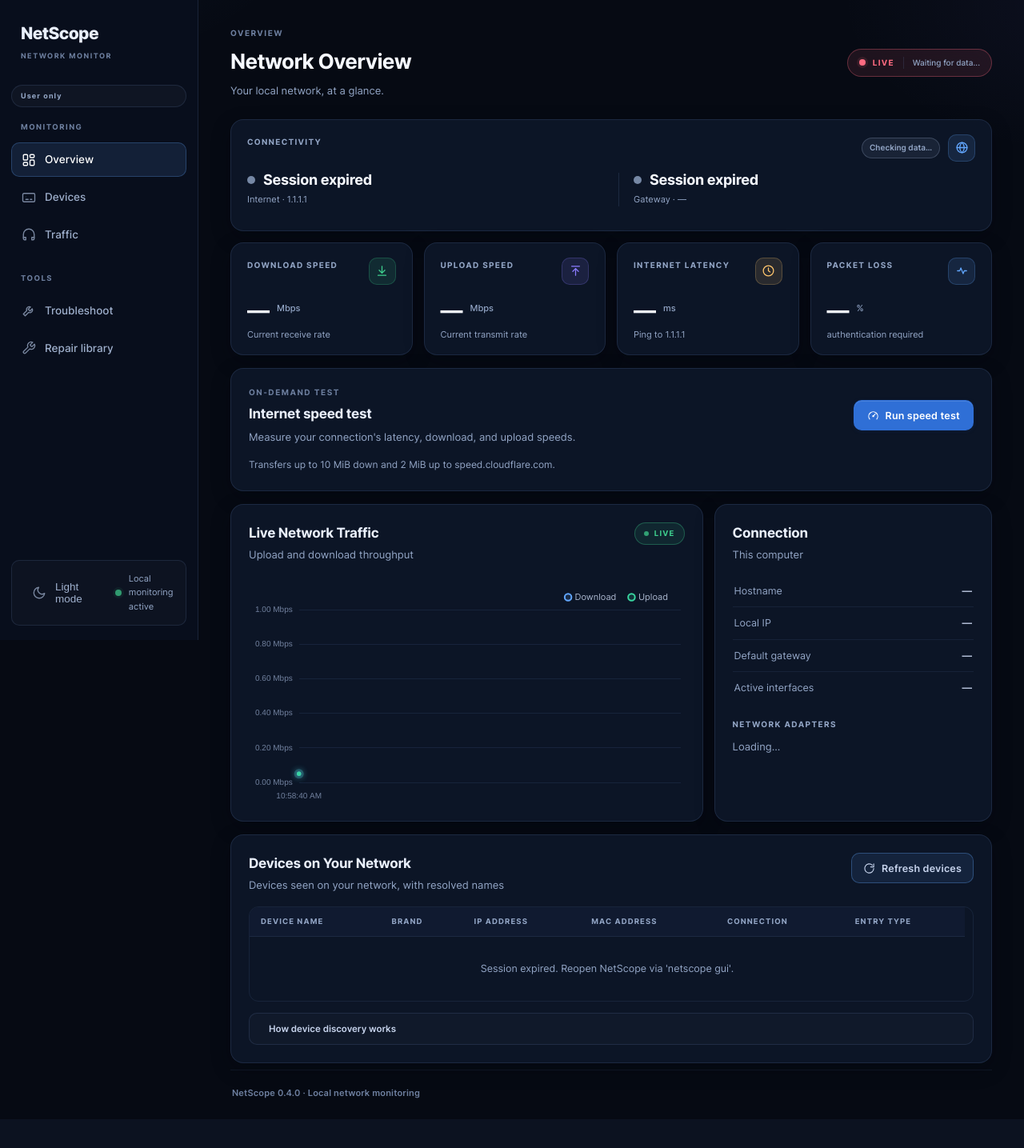
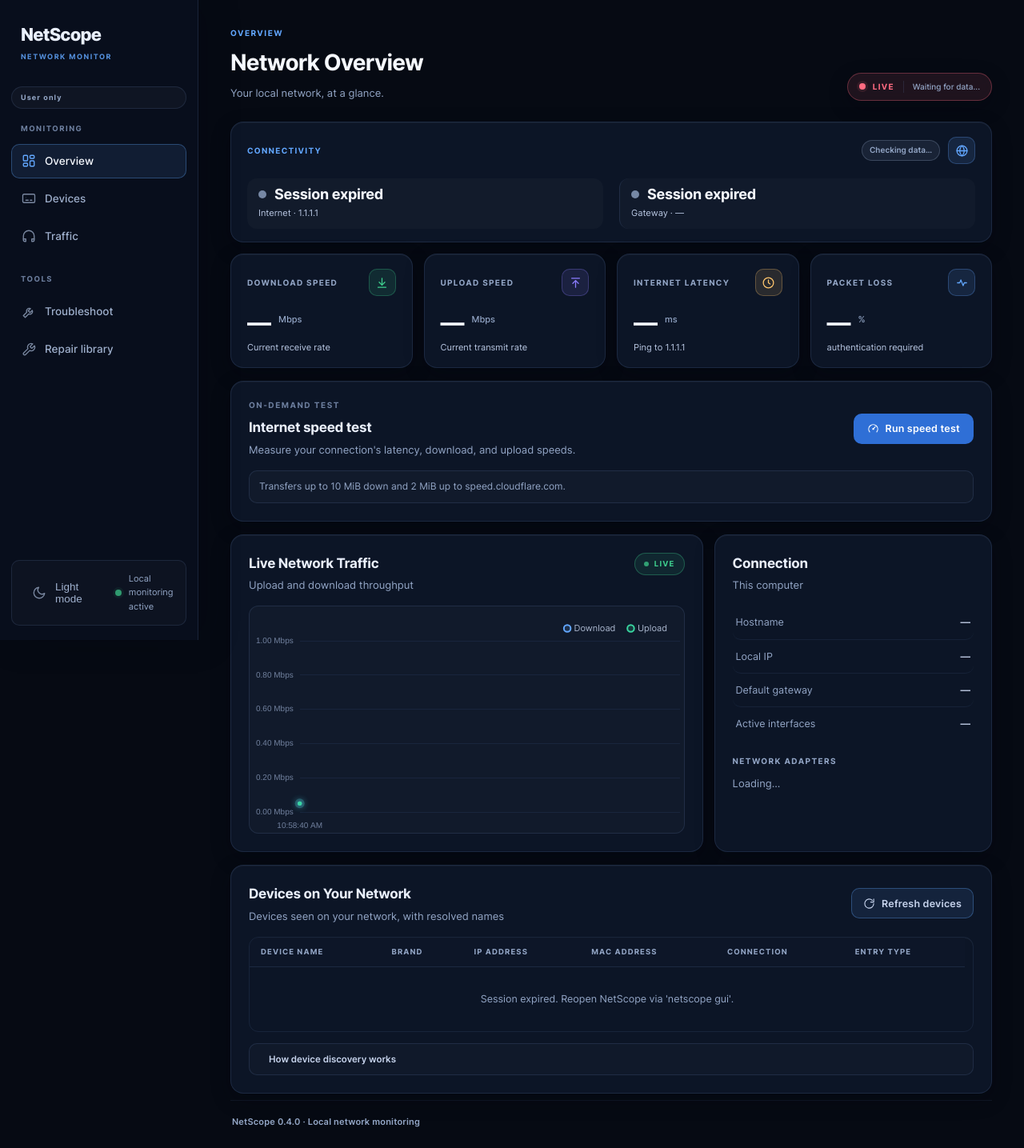
Before and after one commit to ClydeLimbaga420/NetScope, a Flask app: page / in a window 1280 px wide. Shown: the whole page at 80% size. Before the commit the page ends 1399 px from the top, so only its background shows below. Run offline with Flask 3, Linux system fonts and the light colour scheme.

Commit message:
redesign

```diff
--- a/web/static/css/style.css
+++ b/web/static/css/style.css
@@ -164,19 +164,13 @@ body {
     font-size: 13.5px;
     line-height: 1.55;
 
-    background:
-        radial-gradient(1200px 600px at -10% -10%, rgba(98, 167, 255, 0.08), transparent 45%),
-        radial-gradient(900px 500px at 110% 0%, rgba(139, 124, 255, 0.06), transparent 40%),
-        var(--bg);
+    background: var(--bg);
 
     -webkit-font-smoothing: antialiased;
 }
 
 [data-theme="light"] body {
-    background:
-        radial-gradient(1200px 600px at -10% -10%, rgba(47, 111, 214, 0.08), transparent 45%),
-        radial-gradient(900px 500px at 110% 0%, rgba(107, 92, 231, 0.06), transparent 40%),
-        var(--bg);
+    background: var(--bg);
 }
 
 ::selection {
@@ -349,10 +343,6 @@ h1 {
 
     cursor: pointer;
 
-    box-shadow:
-        inset 0 1px 0 rgba(255, 255, 255, 0.12),
-        0 1px 4px rgba(16, 38, 79, 0.4);
-
     transition:
         background 0.18s ease,
         border-color 0.18s ease,
@@ -362,14 +352,6 @@ h1 {
         opacity 0.18s ease;
 }
 
-[data-theme="light"] .btn,
-[data-theme="light"] #run-engine-diagnosis,
-[data-theme="light"] .step-run {
-    box-shadow:
-        inset 0 1px 0 rgba(255, 255, 255, 0.2),
-        0 1px 3px rgba(30, 53, 94, 0.18);
-}
-
 .btn svg,
 #run-engine-diagnosis svg,
 .step-run svg,
@@ -387,10 +369,6 @@ h1 {
     background: var(--btn-primary-hover);
 
     transform: translateY(-1px);
-
-    box-shadow:
-        inset 0 1px 0 rgba(255, 255, 255, 0.14),
-        0 4px 14px rgba(24, 62, 129, 0.45);
 }
 
 .btn:active:not(:disabled),
@@ -2343,8 +2321,6 @@ details.note > *:not(summary) {
     border-color: rgba(98, 167, 255, 0.28);
 
     color: #ffffff;
-
-    box-shadow: inset 3px 0 0 var(--accent);
 }
 
 .diag-item:disabled,
--- a/web/static/css/web-overrides.css
+++ b/web/static/css/web-overrides.css
@@ -342,9 +342,7 @@
 
     color: var(--text);
 
-    background:
-        radial-gradient(120% 80% at 0% 0%, rgba(98, 167, 255, 0.12), transparent 45%),
-        #0b1424;
+    background: #0b1424;
 
     box-shadow:
         0 0 0 1px rgba(255, 255, 255, 0.03) inset,
@@ -1008,8 +1006,6 @@
     border-color: rgba(98, 167, 255, 0.28);
 
     color: #ffffff;
-
-    box-shadow: inset 3px 0 0 var(--accent);
 }
 
 .repair-row-head {
@@ -1817,9 +1813,7 @@
 
 [data-theme="light"] .engine-confirmation {
     border-color: rgba(47, 111, 214, 0.2);
-    background:
-        radial-gradient(120% 80% at 0% 0%, rgba(47, 111, 214, 0.08), transparent 45%),
-        #ffffff;
+    background: #ffffff;
     box-shadow:
         0 0 0 1px rgba(255, 255, 255, 0.6) inset,
         0 24px 60px rgba(30, 53, 94, 0.18);
@@ -2012,3 +2006,294 @@
 [data-theme="light"] .engine-cause-tag.probable {
     color: #a33043;
 }
+
+:root {
+    color-scheme: dark;
+    --surface-highlight: rgba(255, 255, 255, 0.045);
+    --surface-tint: rgba(255, 255, 255, 0.025);
+    --text-secondary: #b8c7e2;
+}
+
+[data-theme="light"] {
+    color-scheme: light;
+    --surface-highlight: rgba(255, 255, 255, 0.9);
+    --surface-tint: rgba(47, 111, 214, 0.04);
+    --text-secondary: #3f5478;
+}
+
+html {
+    accent-color: var(--accent);
+}
+
+:focus-visible {
+    outline: 2px solid var(--accent);
+    outline-offset: 3px;
+}
+
+.sidebar {
+    box-shadow: 10px 0 40px rgba(2, 6, 16, 0.22);
+}
+
+.sidebar .brand h2 {
+    font-size: 22px;
+    letter-spacing: -0.8px;
+}
+
+.sidebar .brand small {
+    color: var(--accent);
+    opacity: 0.85;
+}
+
+.sidebar .nav-item {
+    position: relative;
+}
+
+.sidebar .nav-item.active {
+    border-color: var(--accent-border);
+    background: var(--accent-soft);
+    color: var(--text-strong);
+}
+
+.sidebar .nav-item.active svg {
+    color: var(--accent);
+}
+
+.sidebar-bottom {
+    border-top: 1px solid var(--border);
+    padding-top: 12px;
+}
+
+.topbar {
+    align-items: flex-end;
+}
+
+.topbar .eyebrow {
+    color: var(--accent);
+}
+
+.topbar h1 {
+    font-size: 28px;
+    letter-spacing: -0.8px;
+    text-wrap: balance;
+}
+
+.top-status {
+    box-shadow: var(--shadow-sm);
+}
+
+.card,
+.panel {
+    box-shadow:
+        inset 0 1px 0 var(--surface-highlight),
+        var(--shadow-sm);
+}
+
+.card:hover {
+    box-shadow:
+        inset 0 1px 0 var(--surface-highlight),
+        var(--shadow);
+}
+
+.card .card-top {
+    align-items: center;
+}
+
+.card-icon {
+    border-color: color-mix(in srgb, var(--card-accent) 28%, transparent);
+}
+
+.metric-line strong {
+    font-size: 30px;
+    text-shadow: 0 1px 0 rgba(255, 255, 255, 0.03);
+}
+
+.card-foot {
+    color: var(--text-secondary);
+}
+
+.card.connectivity {
+    background: var(--panel);
+}
+
+.card.connectivity .card-label {
+    color: var(--accent);
+}
+
+.conn-grid {
+    gap: 14px 20px;
+    margin-top: 18px;
+}
+
+.conn-item {
+    padding: 11px 14px;
+    border-radius: var(--radius-md);
+    background: var(--surface-tint);
+}
+
+.conn-item + .conn-item {
+    padding-left: 14px;
+}
+
+.card.connectivity .metric-line {
+    margin-bottom: 6px;
+}
+
+.speed-test-panel {
+    background: var(--panel);
+}
+
+.speed-test-head h2 {
+    text-wrap: balance;
+}
+
+.speed-test-status {
+    padding: 10px 12px;
+    border: 1px solid var(--border);
+    border-radius: var(--radius-sm);
+    background: var(--surface-tint);
+}
+
+.speed-test-metric {
+    box-shadow: inset 0 1px 0 var(--surface-highlight);
+}
+
+.speed-test-metric.latency strong {
+    color: var(--amber);
+}
+
+.speed-test-metric.download strong {
+    color: var(--green);
+}
+
+.speed-test-metric.upload strong {
+    color: var(--accent);
+}
+
+.panel.wide {
+    background: var(--panel);
+}
+
+.chart-wrap {
+    border: 1px solid var(--border);
+    border-radius: var(--radius-md);
+    background: var(--surface-tint);
+}
+
+.chart-wrap canvas {
+    display: block;
+}
+
+.info-list > div {
+    padding: 11px 4px;
+    border-radius: var(--radius-sm);
+    transition: background 0.18s ease;
+}
+
+.info-list > div:hover {
+    background: var(--surface-tint);
+}
+
+.adapter {
+    box-shadow: inset 0 1px 0 var(--surface-highlight);
+}
+
+.devices-panel .panel-head {
+    align-items: center;
+}
+
+.device-count {
+    border-color: var(--accent-border);
+    background: var(--accent-soft);
+    color: var(--accent);
+}
+
+.table-wrap {
+    box-shadow: inset 0 1px 0 var(--surface-highlight);
+}
+
+th {
+    background: color-mix(in srgb, var(--panel-solid) 88%, transparent);
+}
+
+td {
+    padding: 13px 14px;
+}
+
+td:nth-child(3),
+td:nth-child(4) {
+    font-family: var(--font-mono);
+    font-size: 11.5px;
+}
+
+tbody tr:nth-child(even) {
+    background: var(--surface-tint);
+}
+
+tbody tr:hover {
+    background: color-mix(in srgb, var(--accent) 8%, transparent);
+}
+
+details.note > summary::marker {
+    color: var(--accent);
+}
+
+.layer-status-row {
+    box-shadow: inset 0 1px 0 var(--surface-highlight);
+    transition:
+        border-color 0.18s ease,
+        background 0.18s ease;
+}
+
+.layer-status-row:hover {
+    border-color: var(--border-strong);
+    background: var(--surface-tint);
+}
+
+.diag-progress-track {
+    box-shadow: inset 0 1px 2px rgba(0, 0, 0, 0.18);
+}
+
+.diag-progress-fill {
+    background: var(--accent);
+}
+
+footer {
+    padding-top: 18px;
+}
+
+footer .footer-brand {
+    color: var(--muted);
+}
+
+[data-theme="light"] .card.connectivity {
+    background: var(--panel-solid);
+}
+
+[data-theme="light"] .panel.wide {
+    background: var(--panel-solid);
+}
+
+[data-theme="light"] .conn-item,
+[data-theme="light"] tbody tr:nth-child(even),
+[data-theme="light"] .info-list > div:hover {
+    background: rgba(47, 111, 214, 0.045);
+}
+
+[data-theme="light"] .metric-line strong {
+    text-shadow: none;
+}
+
+@media (max-width: 760px) {
+    .topbar,
+    .devices-panel .panel-head {
+        align-items: flex-start;
+    }
+
+    .topbar h1 {
+        font-size: 24px;
+    }
+
+    .conn-item {
+        padding: 10px 12px;
+    }
+}
--- a/web/templates/base.html
+++ b/web/templates/base.html
@@ -53,18 +53,11 @@
         <div class="mobile-brand-wrap">
             <span class="brand-mark mini" aria-hidden="true">
                 <svg viewBox="0 0 40 40" fill="none" xmlns="http://www.w3.org/2000/svg">
-                    <rect x="2" y="2" width="36" height="36" rx="11" fill="url(#brand-gradient-mini)"/>
+                    <rect x="2" y="2" width="36" height="36" rx="11" fill="#4C8DFF"/>
                     <path d="M11 17.5C15.15 13.98 19.82 12.5 20 12.5C20.18 12.5 24.85 13.98 29 17.5" stroke="white" stroke-width="2.2" stroke-linecap="round"/>
                     <path d="M14 22.35C17.03 19.9 19.11 19 20 19C20.89 19 22.97 19.9 26 22.35" stroke="white" stroke-width="2.2" stroke-linecap="round" opacity="0.9"/>
                     <circle cx="20" cy="26.55" r="2.2" fill="white"/>
                     <path d="M20 12.75V8" stroke="rgba(255,255,255,0.75)" stroke-width="1.8" stroke-linecap="round"/>
-                    <defs>
-                        <linearGradient id="brand-gradient-mini" x1="5" y1="4" x2="35" y2="36" gradientUnits="userSpaceOnUse">
-                            <stop stop-color="#75B7FF"/>
-                            <stop offset="0.5" stop-color="#4C8DFF"/>
-                            <stop offset="1" stop-color="#2F5AE5"/>
-                        </linearGradient>
-                    </defs>
                 </svg>
             </span>
             <span class="mobile-brand">NetScope</span>
```
Also changed, not shown: web/static/favicon.svg.
